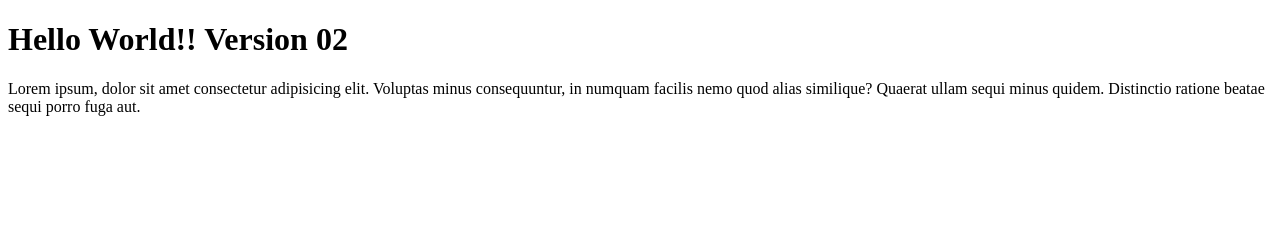
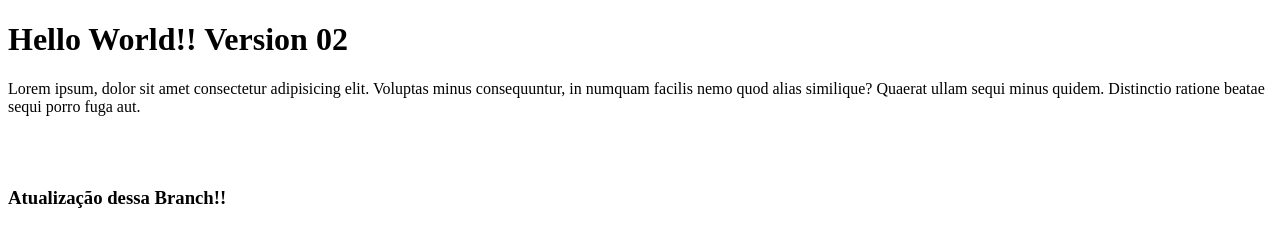
Before and after one commit to Beltrame01/IBM_course_test, a plain HTML site: page index.html in a window 1280 px wide. Drawn offline with Linux system fonts and the light colour scheme.

Commit message:
Commit on Feature_test_2

```diff
--- a/index.html
+++ b/index.html
@@ -9,5 +9,7 @@
 <body>
     <h1>Hello World!! Version 02</h1>
     <p>Lorem ipsum, dolor sit amet consectetur adipisicing elit. Voluptas minus consequuntur, in numquam facilis nemo quod alias similique? Quaerat ullam sequi minus quidem. Distinctio ratione beatae sequi porro fuga aut.</p>
+    <br><br>
+    <h3>Atualização dessa Branch!!</h3>
 </body>
 </html>
```
